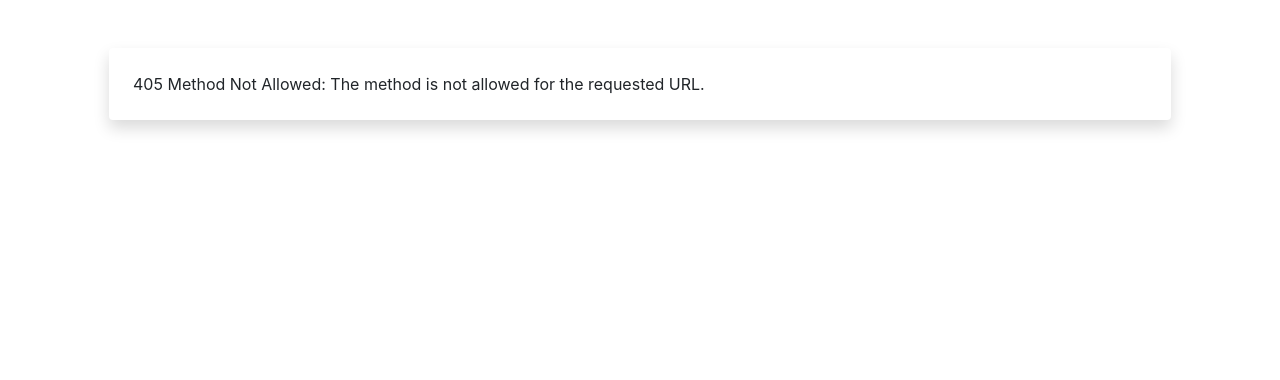
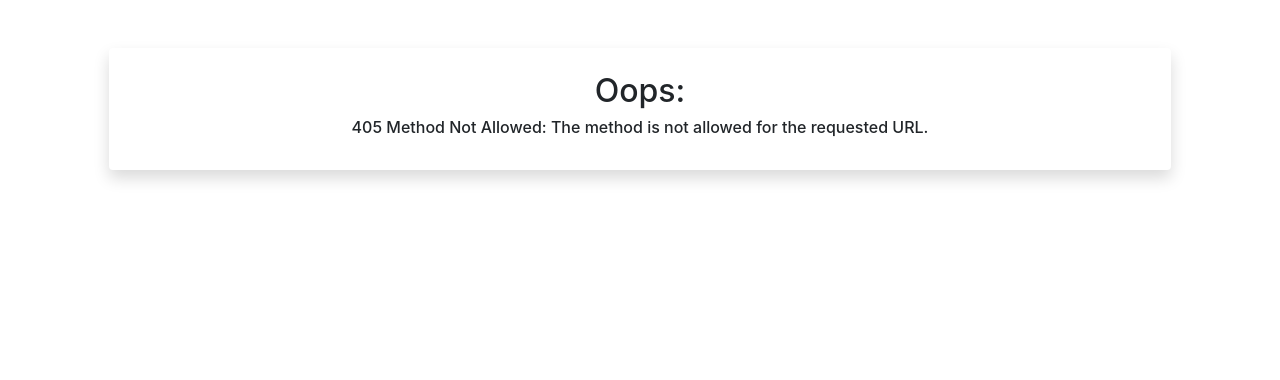
Before and after one commit to GeorgiyII/excell_lib, a Flask app: page /upload in a window 1280 px wide. Shown: the part 64-444 px from the top of the page. Run offline with Flask 2, Linux system fonts and the light colour scheme; some libraries are stand-ins or nearby versions.

Commit message:
changed errors template

```diff
--- a/service_app/templates/errors.html
+++ b/service_app/templates/errors.html
@@ -1,9 +1,10 @@
 {% extends "index.html" %}
 {% block content %}
     <div class="row">
-        <div class="col-xl-12 col-md-8 mb-4" style="min-height: 300px">
-            <div class="card border-0 shadow m-4 p-4">
-                {{ errors.message }}
+        <div class="col-xl-12 col-md-8 mb-4 justify-content-center align-items-center" style="min-height: 300px">
+            <div class="card border-0 shadow m-4 p-4 justify-content-center align-items-center">
+                <h2>Oops:</h2>
+                <h6>{{ errors.message }}</h6>
             </div>
         </div>
     </div>
```
